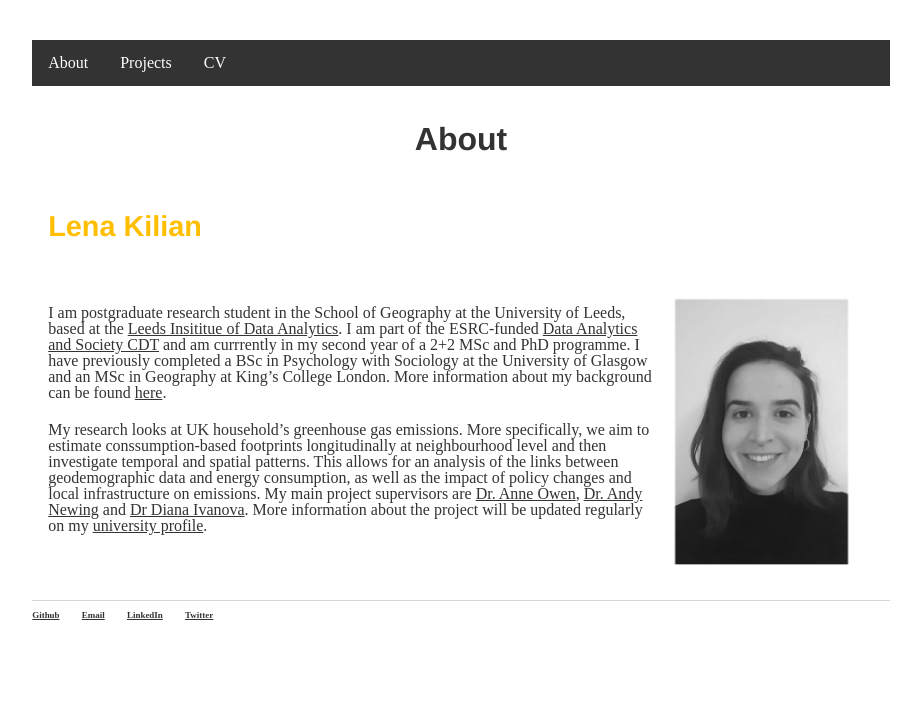
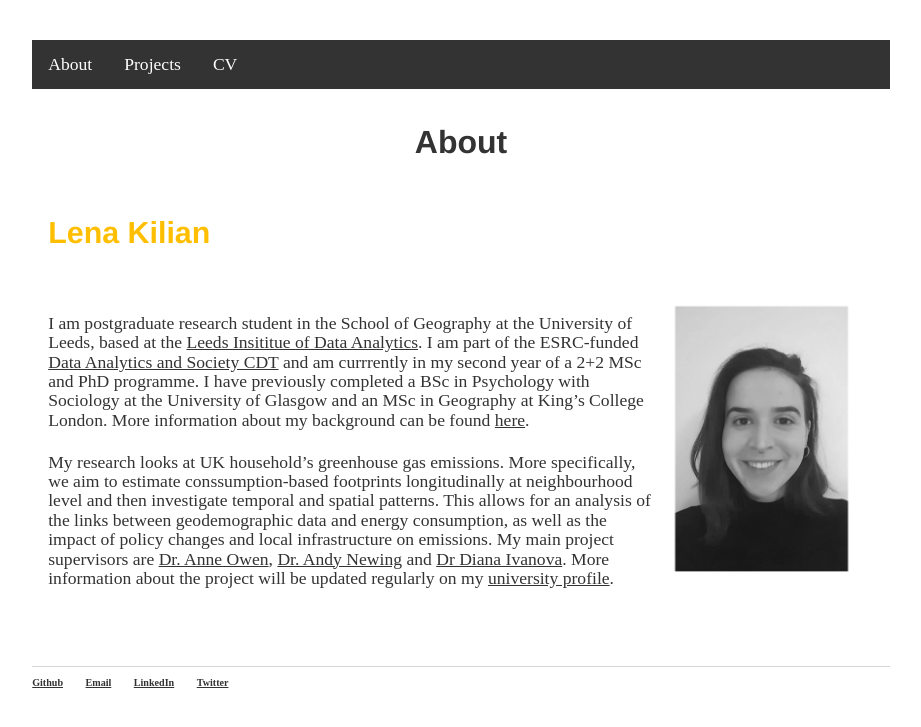
Before and after one commit to lena-kilian/lena-kilian.github.io, a Jekyll site: the page built from index.md, in a window 1280 px wide. Shown: the top 727 px of the page, without its empty margins (179-1100 px from the left). Built offline with Jekyll 4.4.1, drawn with Linux system fonts in a browser that asks for light colours; our own code applies the rules of GitHub Pages for plain Markdown files.

Commit message:
Update main.css

```diff
--- a/css/main.css
+++ b/css/main.css
@@ -14,7 +14,7 @@ body {
 /* Links inside the navbar */
 .navbar a {
   float: left;
-  font-size: 1em;
+  font-size: 1.1em;
   color: #ffffff;
   text-align: center;
   padding: 14px 16px;
@@ -29,7 +29,7 @@ body {
 
 /* Dropdown button */
 .dropdown .dropbtn {
-  font-size: 1em;
+  font-size: 1.1em;
   border: none;
   outline: none;
   color: white;
@@ -81,7 +81,7 @@ footer ul {
     list-style: none;
     font-weight: bold;
     overflow: hidden;
-    font-size: 0.8em;
+    font-size: 0.9em;
     text-decoration: none;
 }
 
@@ -100,7 +100,7 @@ a:hover {
 }
 
 h1 {Times
-    font-size: 2.2em;
+    font-size: 2.3em;
     font-family:'Helvetica';
     color: #333;
     padding: 14px 16px;
@@ -108,22 +108,22 @@ h1 {Times
 }
 
 h2 {
-    font-size: 1.8em;
+    font-size: 1.9em;
     font-family:'Helvetica';
     color: #ffbf00;
     padding: 14px 16px;
 }
 
 h3 {
-    font-size: 1.3em;
+    font-size: 1.5em;
     font-family:'Helvetica';
     color: #ffbf00;
     padding: 14px 16px;
 }
 
 p {
-    font-size: 1em;
-    line-height: 1em;
+    font-size: 1.1em;
+    line-height: 1.1em;
     font-family:'Sans Serif';
     color: #333;
     padding: 2.5px 16px;
@@ -139,11 +139,11 @@ pre code {
   padding: 20px;
   margin-left: 2.5em;
   margin-right: 2.5em;
-  font-size: 1em;
+  font-size: 1.1em;
 }
 
 table {
-    font-size: 1em;
+    font-size: 1.1em;
     text-align: left;
     padding: 2.5px 16px;
     border-collapse: separate;
```
